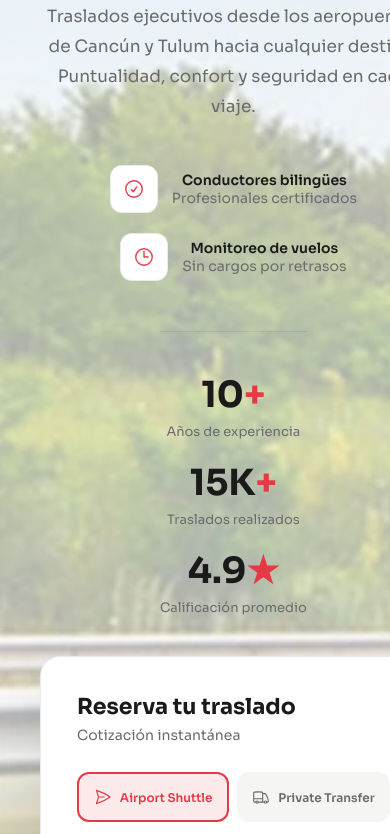
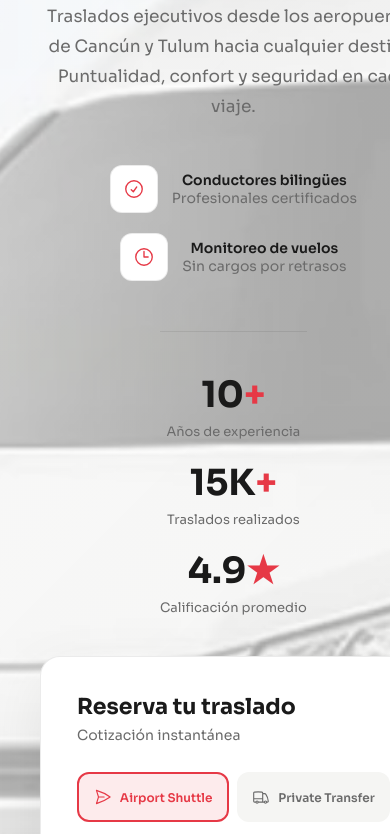
Before and after one commit to dukaramakaro/opa2-preview, a website: page index.html in a window 390 px wide. Shown: the part 335-1169 px from the top of the page. Drawn offline with Linux system fonts and the light colour scheme.

Commit message:
movil hero

```diff
--- a/index.html
+++ b/index.html
@@ -301,7 +301,7 @@
 
         /* RESPONSIVE */
         @media (max-width: 900px) {
-            .hero { grid-template-columns: 1fr; }
+            .hero { grid-template-columns: 1fr; background-position: center top; }
             .hero-content { text-align: center; padding: 40px 30px; align-items: center; }
             .hero-badge { margin: 0 auto 28px; }
             .hero-subtitle { margin: 0 auto 44px; }
@@ -326,6 +326,7 @@
             .nav-logo img { height: 60px; }
             .nav-links > a:not(.nav-lang a) { display: none; }
             .destinos-grid, .flota-grid, .why-grid { grid-template-columns: 1fr; }
+            .hero { background-position: 30% center; background-size: cover; }
             .hero-title { font-size: 32px; }
             .hero-content { padding: 30px 20px; }
             .hero-form-container { padding: 10px 20px 50px; }
```
